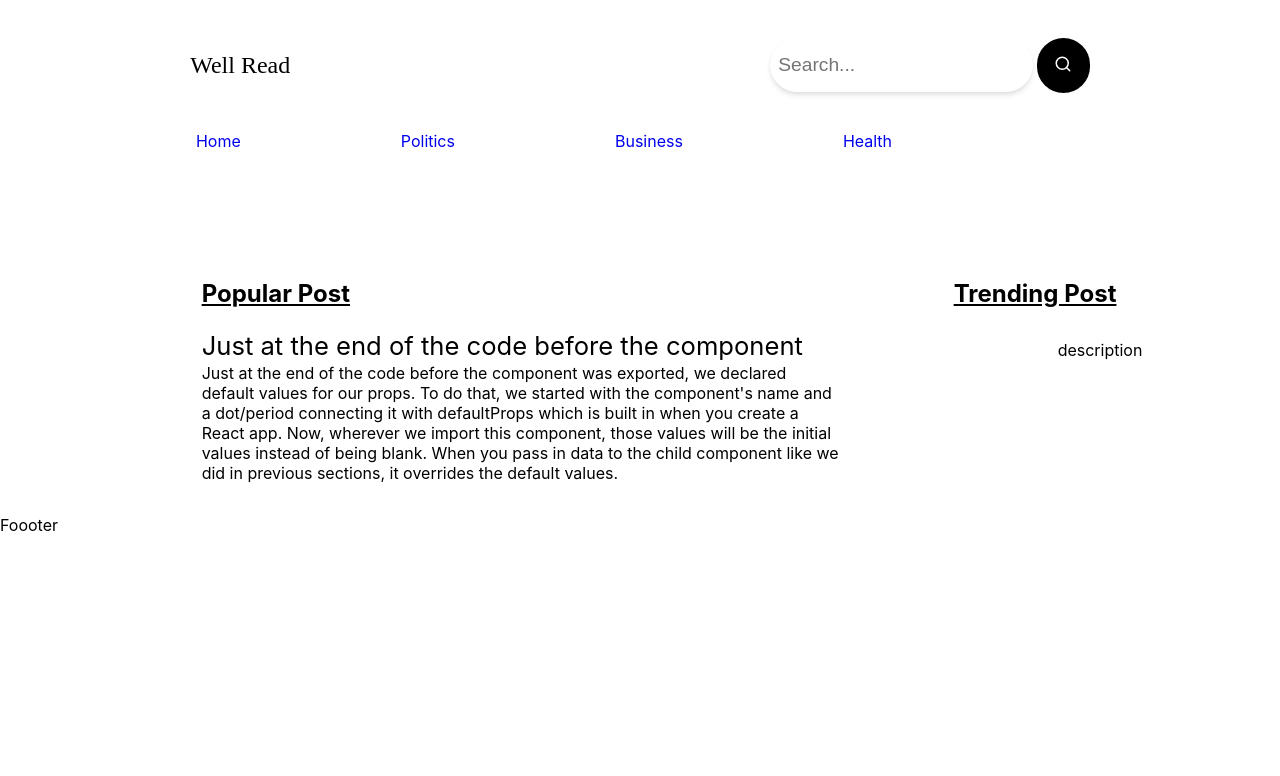
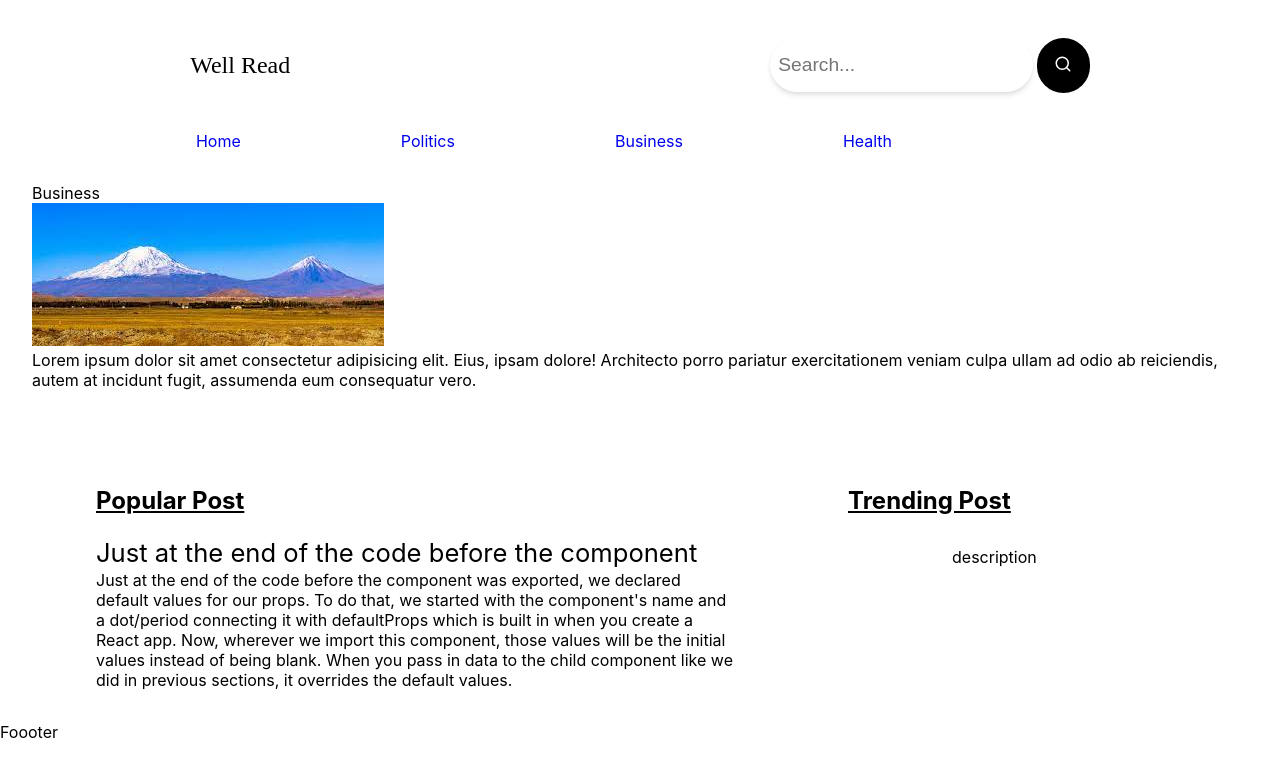
Before and after one commit to Jacsonrai/tutorClass, a React (Create React App) app: page /Home in a window 1280 px wide. Shown: the top 776 px of the page. Built offline with nearby package versions, Linux system fonts and the light colour scheme.

Commit message:
staged changed

```diff
--- /dev/null
+++ b/src/Component/BusinessAndPolitics/BusinessAndPolitics.jsx
@@ -0,0 +1,21 @@
+import React from "react";
+import Business from "../../Pages/Business/Business";
+import Politics from '../Politics/Politics'
+const BusinessAndPolitics = () => {
+  return (
+    <div className="businessAndPoliticContainer">
+      <div className="main-container-business-politics">
+    <div className="leftContainerBusinessAndPolitics">
+    <Business />
+    </div>
+    <div className="RightContainerBusinessAndPolitics">
+        <Politics/>
+    </div>
+
+      </div>
+
+    </div>
+  );
+};
+
+export default BusinessAndPolitics;
--- a/src/Pages/Home/Home.jsx
+++ b/src/Pages/Home/Home.jsx
@@ -1,14 +1,16 @@
 import React from "react";
 import "./home.css";
-import Politics from "../../Component/Politics/Politics";
-import Bussiness from "../../Component/Bussiness/Bussiness";
+
 import PopularPost from "../../Component/PostType/PopularPost";
+import BusinessAndPolitics from "../../Component/BusinessAndPolitics/BusinessAndPolitics";
 const Home = () => {
   return (
     <div className="Homecontainer">
       <div className="maincontiner">
         <div className="postContainer">
+        <BusinessAndPolitics/>
           <PopularPost />
+
         </div>
       </div>
     </div>
```
